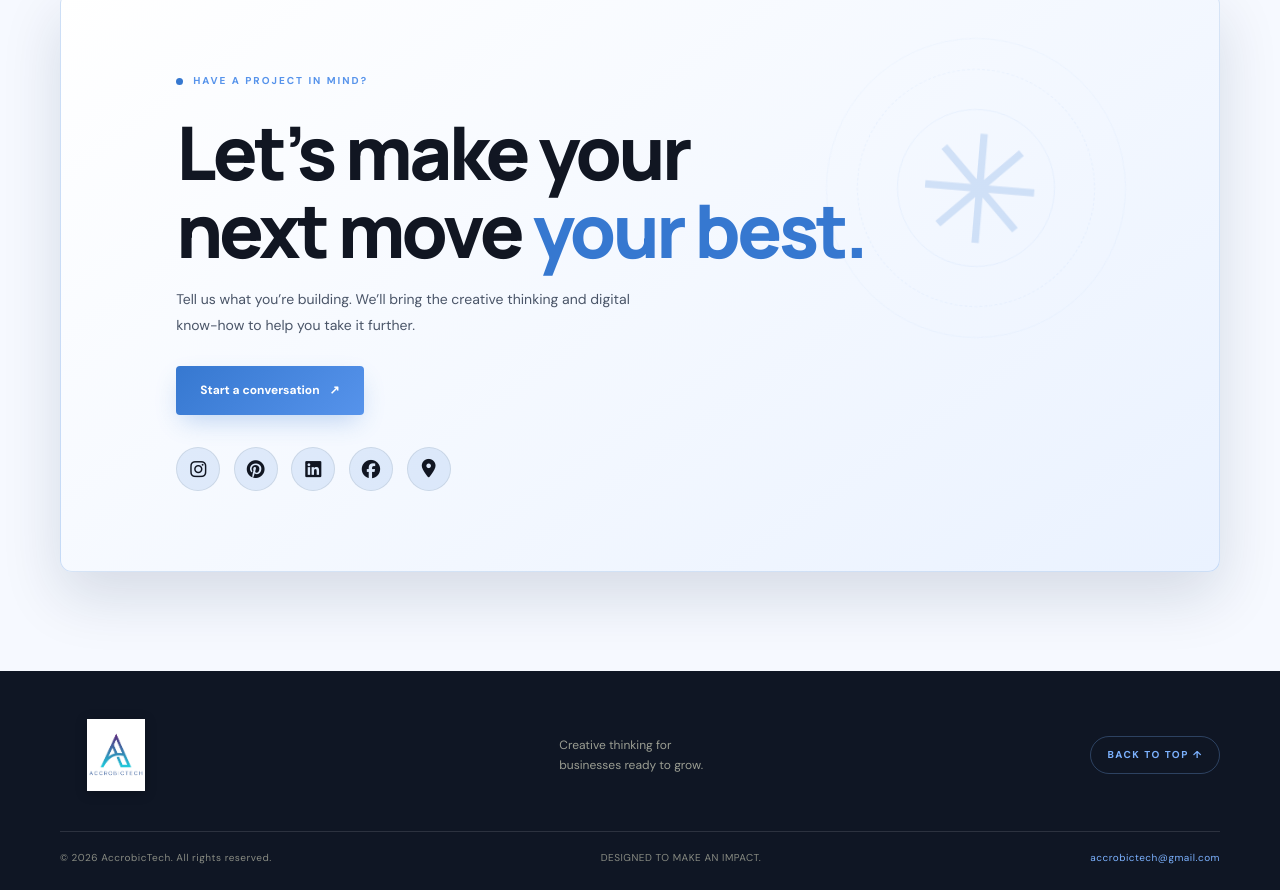
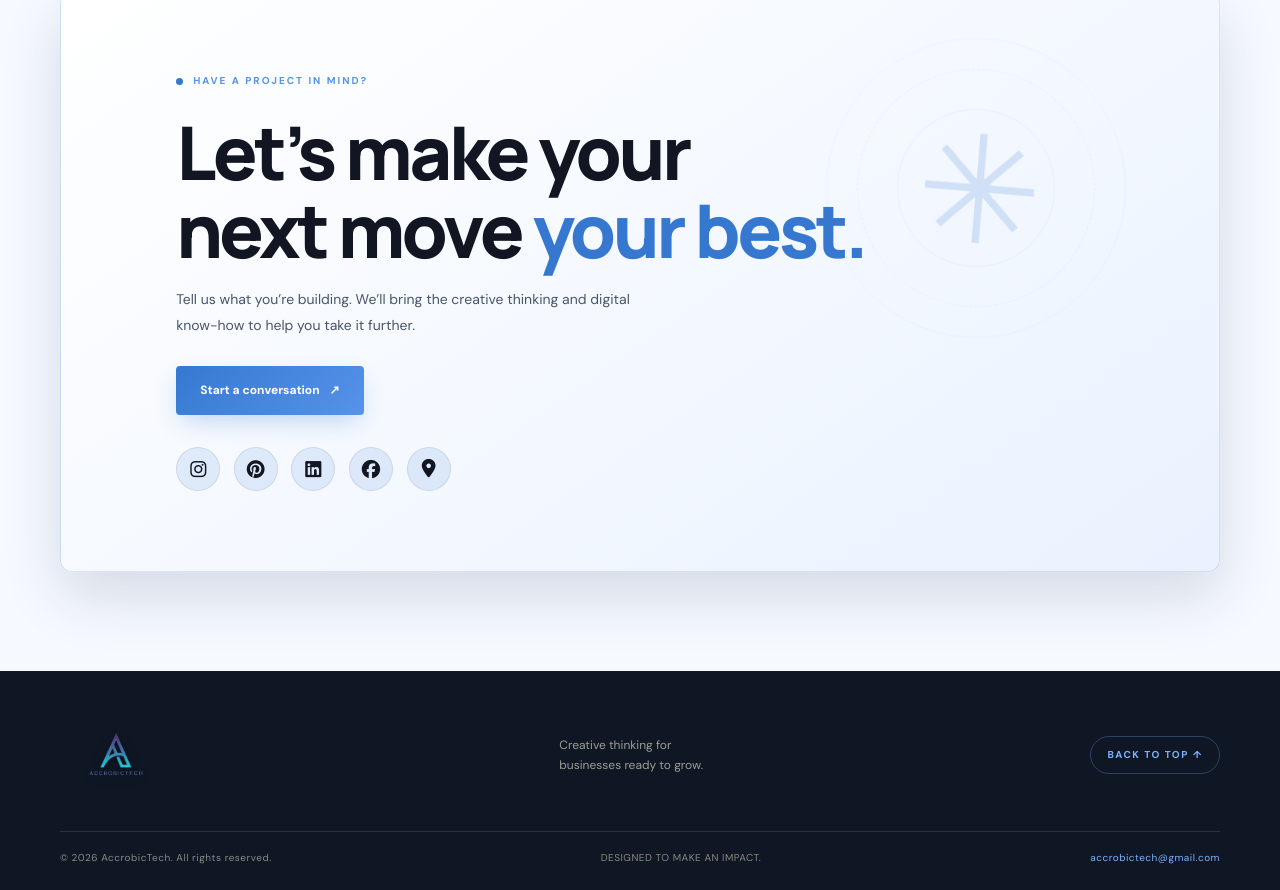
Before and after one commit to accrobictech/accrobic.in, a plain HTML site: page index.html in a window 1280 px wide. Shown: the part 2992-3882 px from the top of the page. Drawn offline with Linux system fonts and the light colour scheme.

Commit message:
Replace logo

```diff
--- a/index.html
+++ b/index.html
@@ -272,7 +272,7 @@ logo design and branding services.">
   <footer class="footer">
     <div class="container footer-top">
       <a class="brand footer-brand" href="#home">
-        <img class="brand-logo" src="assets/accrobictech-logo.png" alt="AccrobicTech official logo">
+        <img class="brand-logo" src="assets/accrobictech-logo-transparent.png" alt="AccrobicTech official logo">
       </a>
       <p>Creative thinking for<br>businesses ready to grow.</p>
       <a class="back-top" href="#home">BACK TO TOP ↑</a>
```
